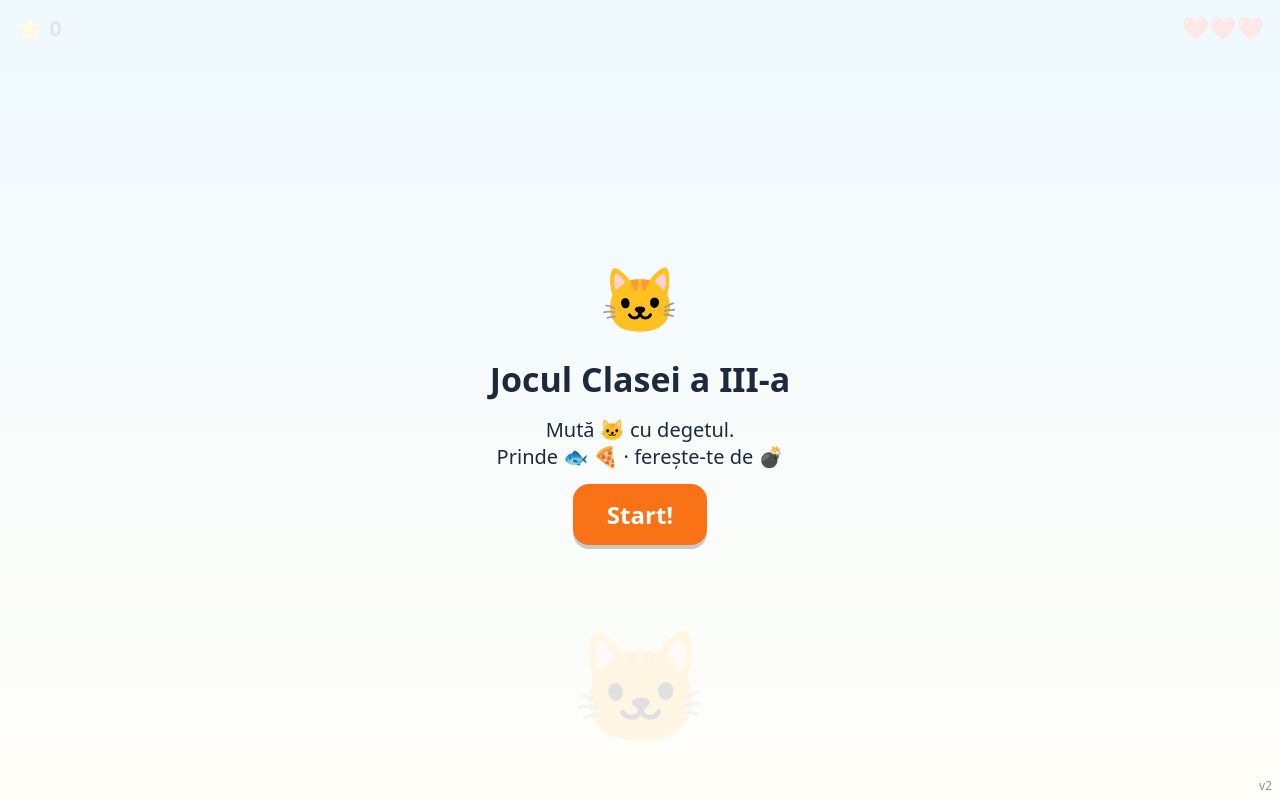
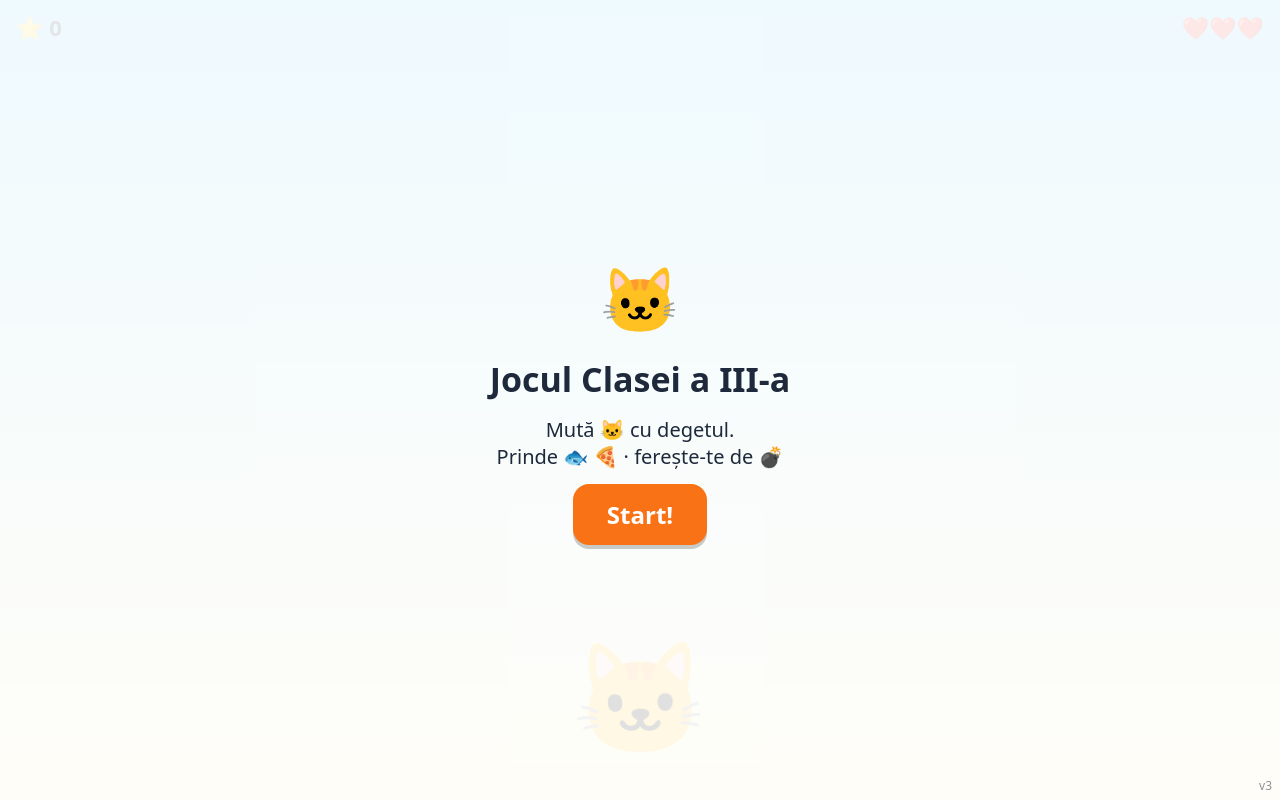
Before and after one commit to Alex-glitch-lab/jocul-clasei, a plain HTML site: page index.html in a window 1280 px wide. Drawn offline with Linux system fonts and the light colour scheme.

Commit message:
iPhone: draw with HTML elements instead of canvas emoji, ?debug=1 overlay (v3)
Co-Authored-By: Claude Opus 5.5 <noreply@anthropic.com>

```diff
--- a/index.html
+++ b/index.html
@@ -7,10 +7,12 @@
 <style>
   :root { --bg1:#7dd3fc; --bg2:#fef3c7; --ink:#1e293b; --btn:#f97316; }
   html,body{margin:0;height:100%;overflow:hidden;overscroll-behavior:none;position:fixed;top:0;left:0;right:0;bottom:0;-webkit-touch-callout:none;-webkit-tap-highlight-color:transparent;background:var(--bg1);font-family:system-ui,-apple-system,"Segoe UI",Roboto,sans-serif;color:var(--ink);touch-action:none;user-select:none;-webkit-user-select:none}
-  canvas{display:block;position:fixed;top:0;left:0;width:100vw;height:100vh}
+  #world{position:fixed;top:0;left:0;right:0;bottom:0;overflow:hidden}
+  .sp{position:absolute;left:0;top:0;line-height:1;will-change:transform;pointer-events:none}
+  #dbg{position:fixed;left:8px;right:8px;top:52px;z-index:8;background:rgba(0,0,0,.7);color:#fff;font:13px/1.3 monospace;padding:6px 8px;border-radius:6px}
   #err{position:fixed;left:8px;right:8px;bottom:8px;z-index:9;background:#b91c1c;color:#fff;font:14px/1.3 monospace;padding:10px;border-radius:8px;white-space:pre-wrap}
   #ver{position:fixed;right:8px;bottom:6px;font-size:12px;opacity:.5;z-index:3}
-  #hud{position:fixed;top:0;left:0;right:0;display:flex;justify-content:space-between;padding:12px 16px;font-size:22px;font-weight:800;pointer-events:none}
+  #hud{position:fixed;z-index:1;top:0;left:0;right:0;display:flex;justify-content:space-between;padding:12px 16px;font-size:22px;font-weight:800;pointer-events:none}
   .screen{position:fixed;top:0;left:0;right:0;bottom:0;z-index:2;display:flex;flex-direction:column;align-items:center;justify-content:center;text-align:center;padding:24px;gap:14px;background:rgba(255,255,255,.88)}
   .screen h1{font-size:34px;margin:0}
   .screen p{font-size:20px;margin:0;max-width:420px;line-height:1.35}
@@ -20,9 +22,10 @@
 </style>
 </head>
 <body>
-<canvas id="c"></canvas>
+<div id="world"></div>
 <div id="err" class="hidden"></div>
-<div id="ver">v2</div>
+<div id="ver">v3</div>
+<div id="dbg" class="hidden"></div>
 <div id="hud"><span id="score">⭐ 0</span><span id="lives">❤️❤️❤️</span></div>
 
 <div id="start" class="screen">
@@ -57,9 +60,12 @@ const JOC = {
 };
 // ================================================================
 
-const cv = document.getElementById('c'), ctx = cv.getContext('2d');
-let W, H, DPR, hero = { x: 0, y: 0 }, items = [], score = 0, lives = 0, t0, last, running = false, spawnAcc = 0;
+// Desenăm cu elemente HTML (nu canvas): emoji-urile apar sigur pe orice telefon.
+const world = document.getElementById('world');
+let W, H, hero = { x: 0, y: 0, el: null }, items = [], score = 0, lives = 0, t0, last, running = false, spawnAcc = 0;
 const $ = id => document.getElementById(id);
+const DEBUG = /[?&]debug/.test(location.search);
+let frames = 0, touches = 0;
 
 function setup() {
   document.title = JOC.titlu;
@@ -67,19 +73,23 @@ function setup() {
   $('startHero').textContent = JOC.erou;
   $('howto').innerHTML = `Mută ${JOC.erou} cu degetul.<br>Prinde ${JOC.bune.join(' ')} · ferește-te de ${JOC.rele.join(' ')}`;
   document.documentElement.style.setProperty('--bg1', JOC.culoareSus);
+  world.style.background = `linear-gradient(${JOC.culoareSus}, ${JOC.culoareJos})`;
+  hero.el = sprite(JOC.erou, 1.25);
+  if (DEBUG) $('dbg').classList.remove('hidden');
 }
-function resize() {
-  DPR = Math.min(window.devicePixelRatio || 1, 2);
-  W = innerWidth; H = innerHeight;
-  cv.width = W * DPR; cv.height = H * DPR;
-  cv.style.width = W + 'px'; cv.style.height = H + 'px';   // iPhone: bara de adrese schimbă înălțimea
-  ctx.setTransform(DPR, 0, 0, DPR, 0, 0);
+function resize() { W = innerWidth; H = innerHeight; }
+function size() { return Math.max(36, Math.min(W, H) * 0.11); }
+function sprite(e, k) {
+  const d = document.createElement('div');
+  d.className = 'sp'; d.textContent = e; d.style.fontSize = (size() * (k || 1)) + 'px';
+  world.appendChild(d); return d;
 }
-function size() { return Math.max(36, Math.min(W, H) * 0.11); }
+function place(o) { o.el.style.transform = `translate(${o.x}px, ${o.y}px) translate(-50%, -50%)`; }
 
 function start() {
   if (running) return;
-  hero = { x: W / 2, y: H - size() * 1.2 };
+  for (const it of items) it.el.remove();
+  hero.x = W / 2; hero.y = H - size() * 1.2; hero.el.style.fontSize = size() * 1.25 + 'px'; place(hero);
   items = []; score = 0; lives = JOC.vieti; spawnAcc = 0;
   t0 = last = performance.now(); running = true;
   $('start').classList.add('hidden'); $('end').classList.add('hidden');
@@ -98,14 +108,16 @@ function pick(a) { return a[Math.floor(Math.random() * a.length)]; }
 
 function spawn(elapsed) {
   const r = Math.random();
-  let kind = r < 0.04 ? 'bonus' : r < 0.32 ? 'rea' : 'buna';
+  const kind = r < 0.04 ? 'bonus' : r < 0.32 ? 'rea' : 'buna';
   const e = kind === 'bonus' ? JOC.bonus : kind === 'rea' ? pick(JOC.rele) : pick(JOC.bune);
   const base = H * (0.25 + elapsed * 0.006) * JOC.viteza;   // devine tot mai greu
-  items.push({ e, kind, x: size() / 2 + Math.random() * (W - size()), y: -size(), v: base * (0.8 + Math.random() * 0.5) });
+  const it = { e, kind, x: size() / 2 + Math.random() * (W - size()), y: -size(), v: base * (0.8 + Math.random() * 0.5) };
+  it.el = sprite(e); place(it); items.push(it);
 }
 
 function loop(now) {
   if (!running) return;
+  frames++;
   const dt = Math.max(0, Math.min((now - last) / 1000, 0.05)); last = now;
   const elapsed = (now - t0) / 1000;
   spawnAcc += dt;
@@ -123,26 +135,16 @@ function loop(now) {
       hud();
     }
   }
-  items = items.filter(it => !it.hit && it.y < H + s);
-  draw();
+  items = items.filter(it => { const keep = !it.hit && it.y < H + s; if (!keep) it.el.remove(); else place(it); return keep; });
+  place(hero);
+  if (DEBUG) $('dbg').textContent = `cadre ${frames} · obiecte ${items.length} · atingeri ${touches} · ${W}×${H} · ${navigator.userAgent.match(/OS [\d_]+/) || ''}`;
   if (lives <= 0) return end();
   requestAnimationFrame(loop);
 }
 
-function draw() {
-  const g = ctx.createLinearGradient(0, 0, 0, H);
-  g.addColorStop(0, JOC.culoareSus); g.addColorStop(1, JOC.culoareJos);
-  ctx.fillStyle = g; ctx.fillRect(0, 0, W, H);
-  const s = size();
-  ctx.textAlign = 'center'; ctx.textBaseline = 'middle';
-  ctx.font = `${s}px "Apple Color Emoji","Segoe UI Emoji","Noto Color Emoji",sans-serif`;
-  for (const it of items) ctx.fillText(it.e, it.x, it.y);
-  ctx.font = `${s * 1.25}px "Apple Color Emoji","Segoe UI Emoji","Noto Color Emoji",sans-serif`;
-  ctx.fillText(JOC.erou, hero.x, hero.y);
-}
-
 function move(e) {
   if (!running) return;
+  touches++;
   const p = e.touches ? e.touches[0] : e;
   hero.x = Math.max(size() / 2, Math.min(W - size() / 2, p.clientX));
   e.preventDefault();
@@ -155,7 +157,7 @@ addEventListener('keydown', e => {
   if (e.key === 'ArrowLeft') hero.x = Math.max(size() / 2, hero.x - W * 0.08);
   if (e.key === 'ArrowRight') hero.x = Math.min(W - size() / 2, hero.x + W * 0.08);
 });
-addEventListener('resize', () => { resize(); if (hero) hero.y = H - size() * 1.2; });
+addEventListener('resize', () => { resize(); hero.y = H - size() * 1.2; place(hero); });
 // Pe iPhone pornim la atingere (touchend), nu așteptăm click-ul.
 function tapButton(el) {
   el.addEventListener('touchend', function (e) { e.preventDefault(); e.stopPropagation(); start(); }, { passive: false });
@@ -163,7 +165,7 @@ function tapButton(el) {
 }
 tapButton($('go')); tapButton($('again'));
 
-resize(); setup(); hero.x = W / 2; hero.y = H - size() * 1.2; draw();
+resize(); setup(); hero.x = W / 2; hero.y = H - size() * 1.2; place(hero);
 </script>
 </body>
 </html>
```
